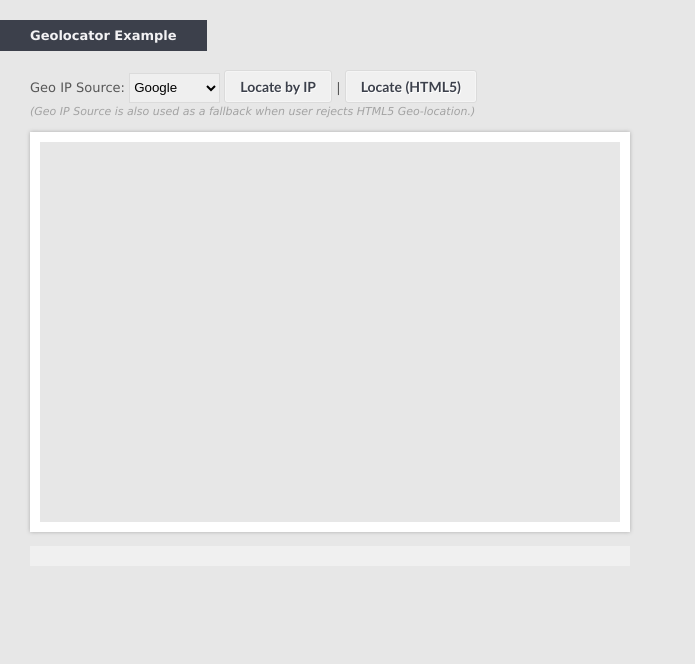
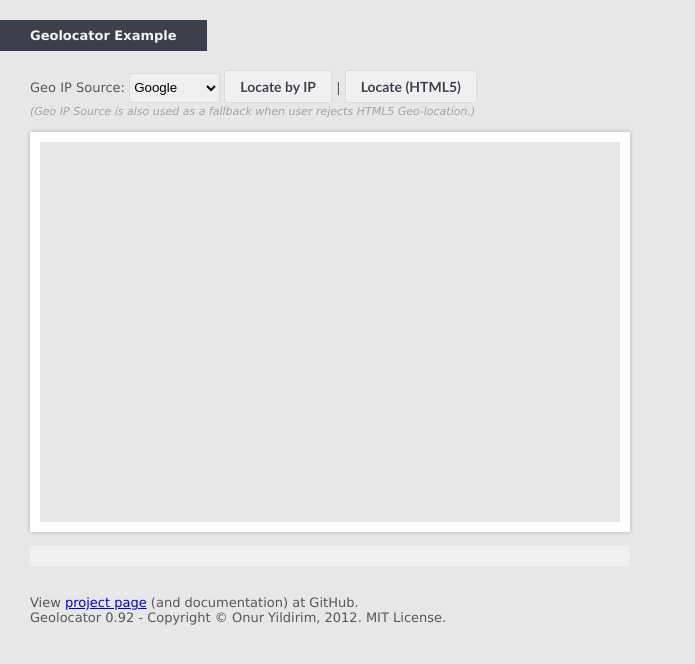
Before and after one commit to onury/geolocator, a plain HTML site: page example/index.html in a window 1280 px wide. Shown: the whole page, without its empty margins (0-695 px from the left). Drawn offline with Linux system fonts and the light colour scheme.

Commit message:
Updated example

```diff
--- a/example/index.html
+++ b/example/index.html
@@ -58,6 +58,10 @@
         </div>
         <div id="map-canvas"></div>
         <div id="geo-details"></div>
+        <br />
+        View <a href="https://github.com/onury/geolocator">project page</a> (and documentation) at GitHub.<br />
+        Geolocator 0.92 - Copyright © Onur Yildirim, 2012. MIT License.
+        <br /><br />
     </div>
 
 </body>
```
Also changed, not shown: src/geolocator.js (+6 -6 lines), screenshots/geolocator-example.jpg, src/geolocator.min.js.
